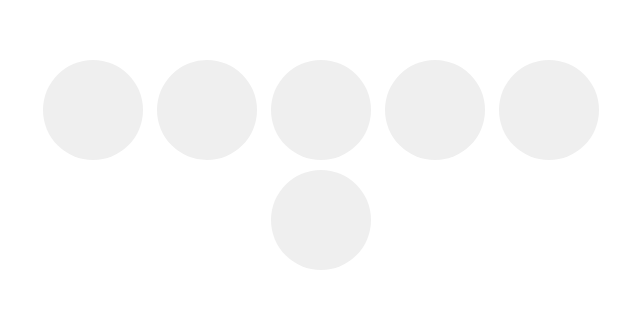
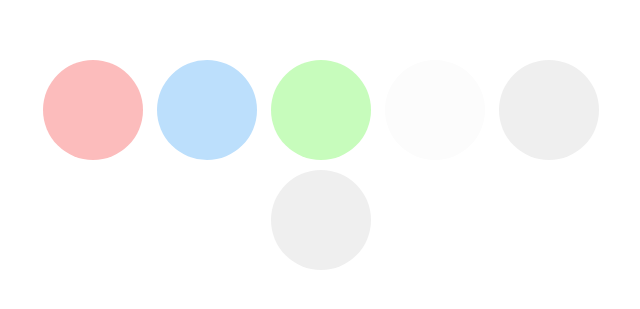
Before and after one commit to mrblueblue/node-spark, a website: page public/index.html in a window 1280 px wide. Shown: the part 145-454 px from the top of the page, without its empty margins (319-959 px from the left). Drawn offline with nearby package versions, Linux system fonts and the light colour scheme.

Commit message:
polished buttons

```diff
--- a/public/index.html
+++ b/public/index.html
@@ -12,7 +12,7 @@
       <button id="color" class="blue"></button>
       <button id="color" class="green"></button>
       <button id="color" class="white"></button>
-      <button id="color" class="rainbow"></button>
+      <button id="rainbow" class="rainbow"></button>
     </div>
     <div>
       <button id="off">Off</button>
--- a/public/spark-gui.css
+++ b/public/spark-gui.css
@@ -21,6 +21,26 @@ button {
   margin: 5px;
 }
 
-#off {
+.red {
+  color: #000;
+  background: #fcbcbc;
+  border-color: #fcbcbc;
+}
 
+.blue {
+  color: #000;
+  background: #bcdffc;
+  border-color: #bcdffc;
 }
+
+.green {
+  color: #000;
+  background: #c7fcbc;
+  border-color: #c7fcbc;
+}
+
+.white {
+  color: #000;
+  background: #FCFCFC;
+  border-color: #FCFCFC;
+}
```
